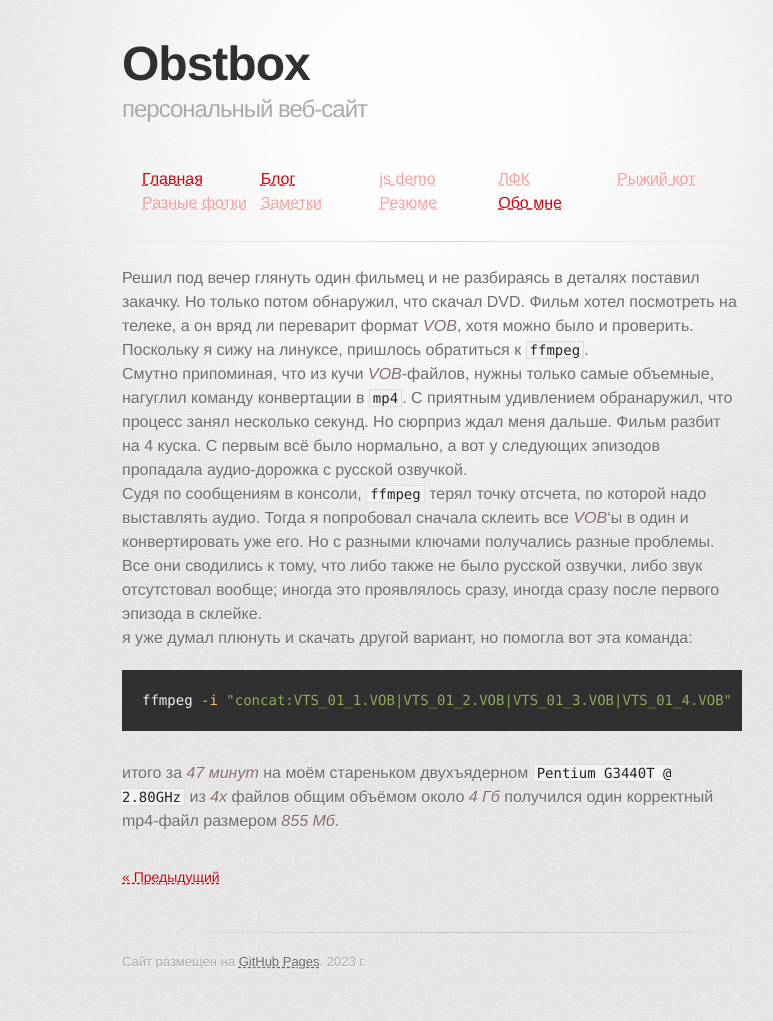
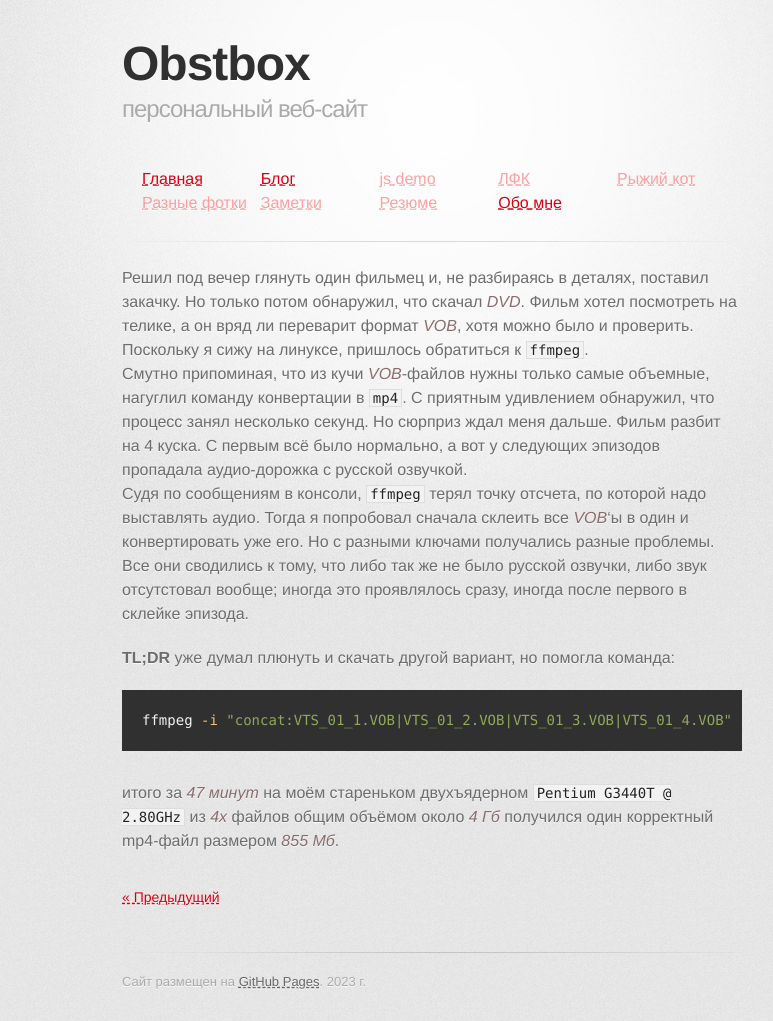
Before and after one commit to Obstbox/jekyll-heavy-duty, a Jekyll site: the page built from docs/_posts/2023-05-20-video-ts.md, in a window 1280 px wide. Shown: the whole page, without its empty margins (208-981 px from the left). Built offline with Jekyll 4.4.1, drawn with Linux system fonts in a browser that asks for light colours; some web fonts are replaced.

Commit message:
ffmpeg post fix+

````diff
--- a/docs/_posts/2023-05-20-video-ts.md
+++ b/docs/_posts/2023-05-20-video-ts.md
@@ -3,17 +3,18 @@ layout: post
 title: ffmpeg and VOB
 ---
 
-Решил под вечер глянуть один фильмец и не разбираясь в деталях поставил закачку. Но только потом обнаружил, что скачал
-DVD. Фильм хотел посмотреть на телеке, а он вряд ли переварит формат _VOB_, хотя можно было и проверить. Поскольку я
+Решил под вечер глянуть один фильмец и, не разбираясь в деталях, поставил закачку. Но только потом обнаружил, что скачал
+_DVD_. Фильм хотел посмотреть на телике, а он вряд ли переварит формат _VOB_, хотя можно было и проверить. Поскольку я
 сижу на линуксе, пришлось обратиться к `ffmpeg`.
-Смутно припоминая, что из кучи _VOB_-файлов, нужны только самые объемные, нагуглил команду конвертации в `mp4`. С
-приятным удивлением обранаружил, что процесс занял несколько секунд. Но сюрприз ждал меня дальше. Фильм разбит на 4
+Смутно припоминая, что из кучи _VOB_-файлов нужны только самые объемные, нагуглил команду конвертации в `mp4`. С
+приятным удивлением обнаружил, что процесс занял несколько секунд. Но сюрприз ждал меня дальше. Фильм разбит на 4
 куска. С первым всё было нормально, а вот у следующих эпизодов пропадала аудио-дорожка с русской озвучкой.
 Судя по сообщениям в консоли, `ffmpeg` терял точку отсчета, по которой надо выставлять аудио. Тогда я попробовал
 сначала склеить все _VOB_'ы в один и конвертировать уже его. Но с разными ключами получались разные проблемы. Все они
-сводились к тому, что либо также не было русской озвучки, либо звук отсутстовал вообще; иногда это проявлялось
-сразу, иногда сразу после первого эпизода в склейке.
-я уже думал плюнуть и скачать другой вариант, но помогла вот эта команда:
+сводились к тому, что либо так же не было русской озвучки, либо звук отсутстовал вообще; иногда это проявлялось
+сразу, иногда после первого в склейке эпизода.
+
+__TL;DR__ уже думал плюнуть и скачать другой вариант, но помогла команда:
 ```bash
 ffmpeg -i "concat:VTS_01_1.VOB|VTS_01_2.VOB|VTS_01_3.VOB|VTS_01_4.VOB" -b:v 1500k -r 30 -vcodec h264 -strict -2 -acodec aac -ar 44100 -f mp4 convert.mp4
 ```
````
